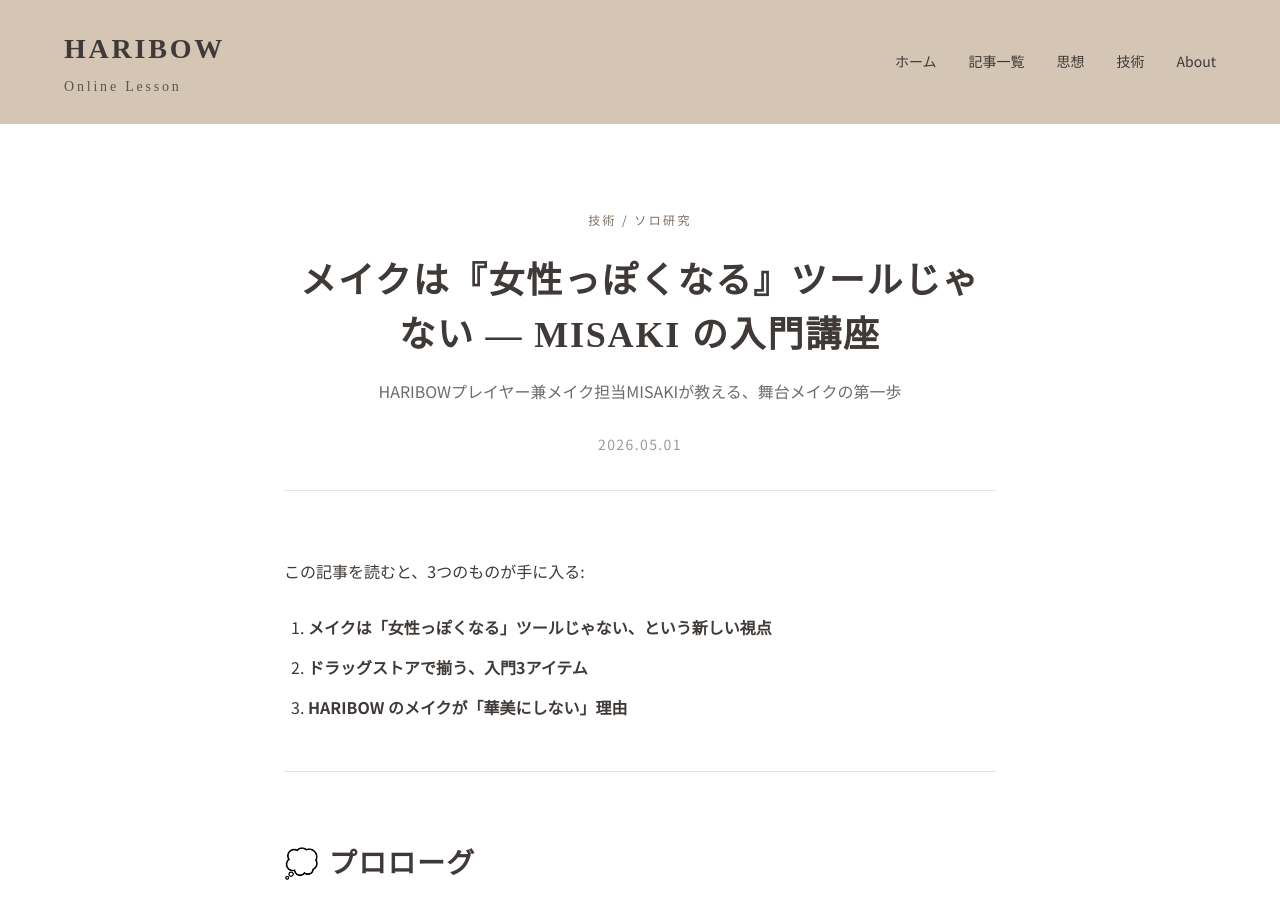
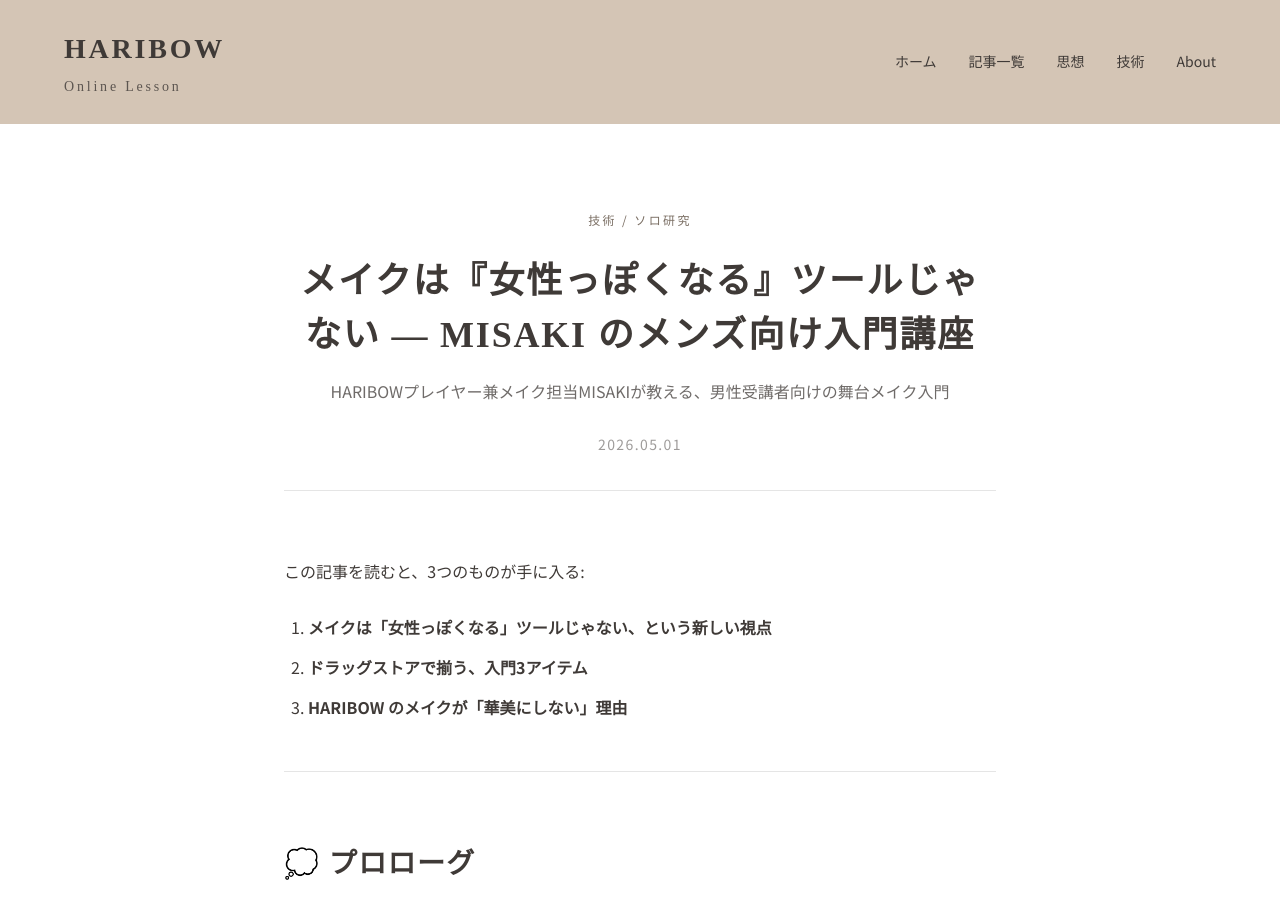
Before and after one commit to JunyaUnityDev/haribow-online-lesson-articles, a Jekyll site: the page built from _scheduled/makeup-intro-misaki.md, in a window 1280 px wide and 900 px high. Built offline with Jekyll 4.4.1, drawn with Linux system fonts in a browser that asks for light colours; some web fonts are replaced.

Commit message:
Mark MISAKI article as men-targeted in the title
The body of the article speaks mostly to male beginners (eyeliner
brown over black, 'sneeze the line out with a cotton swab', coral
lips, 'don't go too glossy'). Reflect that in the title and meta
description so visitors and search engines pick up the framing.

```diff
--- a/_scheduled/makeup-intro-misaki.md
+++ b/_scheduled/makeup-intro-misaki.md
@@ -1,7 +1,7 @@
 ---
 layout: article
-title: "メイクは『女性っぽくなる』ツールじゃない — MISAKI の入門講座"
-description: "HARIBOWプレイヤー兼メイク担当MISAKIが教える、舞台メイクの第一歩"
+title: "メイクは『女性っぽくなる』ツールじゃない — MISAKI のメンズ向け入門講座"
+description: "HARIBOWプレイヤー兼メイク担当MISAKIが教える、男性受講者向けの舞台メイク入門"
 date: 2026-05-01
 publish_date: 2026-08-15
 category: technique
```
